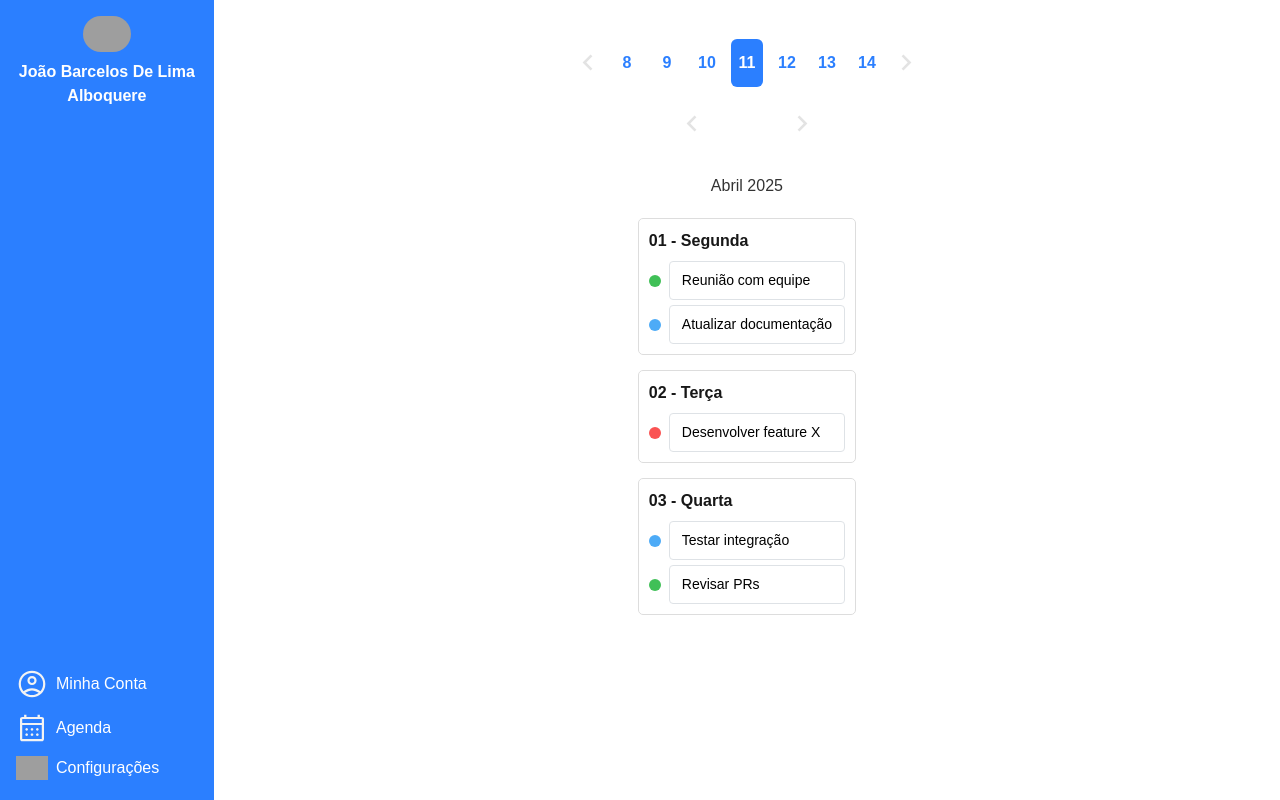
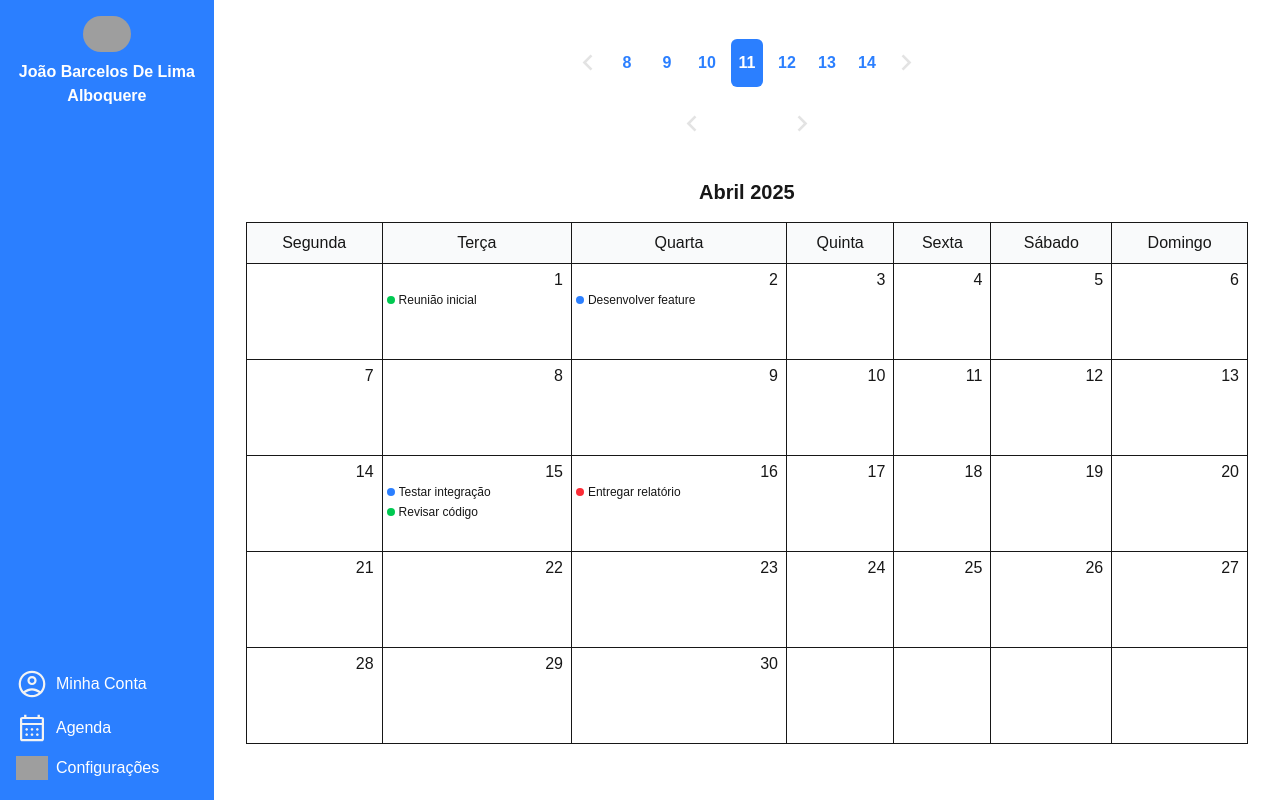
Before and after one commit to yanchagas04/MelembraAI, a Next.js app: page / in a window 1280 px wide. Built offline with nearby package versions, Linux system fonts and the light colour scheme; grey boxes are pictures that could not be loaded.

Commit message:
Agenda - 1.1.0
colocado em forma de calendario

a cor nao se altera - resolver isso pro proximo commit

```diff
--- a/src/app/page.tsx
+++ b/src/app/page.tsx
@@ -1,77 +1,130 @@
 import BarraLateral from "@/components/barraLateral/BarraLateral";
 import SeletorDiaMes from "@/components/seletorDiaMes/SeletorDiaMes";
-import Agenda from "@/components/Agenda/Index";
 
 export default function Home() {
-  // Exemplo de dados para a agenda
-  const diasDaSemana: DiaAgenda[] = [
+  // Dados de exemplo para a agenda (Abril 2025)
+  const diasDaSemana = ['Segunda', 'Terça', 'Quarta', 'Quinta', 'Sexta', 'Sábado', 'Domingo'];
+
+  const diasAgenda: DiaAgenda[] = [
     {
-      numero: "01",
-      nome: "Segunda",
+      numero: "1",
+      nome: "Terça",
       tarefas: [
         {
           id: 1,
-          tarefa: "Reunião com equipe",
-          createdAt: "2025-04-01T09:00:00",
-          scheduledTo: "2025-04-01T10:00:00",
+          tarefa: "Reunião inicial",
           status: 1 // Feita
-        },
+        }
+      ]
+    },
+    {
+      numero: "2",
+      nome: "Quarta",
+      tarefas: [
         {
           id: 2,
-          tarefa: "Atualizar documentação",
-          createdAt: "2025-04-01T09:00:00",
-          scheduledTo: "2025-04-01T14:00:00",
+          tarefa: "Desenvolver feature",
           status: 0 // Pendente
         }
       ]
     },
     {
-      numero: "02",
+      numero: "15",
       nome: "Terça",
       tarefas: [
         {
           id: 3,
-          tarefa: "Desenvolver feature X",
-          createdAt: "2025-04-02T09:00:00",
-          scheduledTo: "2025-04-02T12:00:00",
-          status: 2 // Atrasada
+          tarefa: "Testar integração",
+          status: 0 // Pendente
+        },
+        {
+          id: 4,
+          tarefa: "Revisar código",
+          status: 1 // Feita
         }
       ]
     },
     {
-      numero: "03",
+      numero: "16",
       nome: "Quarta",
       tarefas: [
         {
-          id: 4,
-          tarefa: "Testar integração",
-          createdAt: "2025-04-03T09:00:00",
-          scheduledTo: "2025-04-03T11:00:00",
-          status: 0 // Pendente
-        },
-        {
           id: 5,
-          tarefa: "Revisar PRs",
-          createdAt: "2025-04-03T09:00:00",
-          scheduledTo: "2025-04-03T15:00:00",
-          status: 1 // Feita
+          tarefa: "Entregar relatório",
+          status: 2 // Atrasada
         }
       ]
     }
   ];
 
+  // Configuração do calendário (Abril 2025 começa na Terça)
+  const semanas = [
+    [null, 1, 2, 3, 4, 5, 6],    // Primeira semana
+    [7, 8, 9, 10, 11, 12, 13],    // Segunda semana
+    [14, 15, 16, 17, 18, 19, 20], // Terceira semana
+    [21, 22, 23, 24, 25, 26, 27], // Quarta semana
+    [28, 29, 30, null, null, null, null] // Quinta semana
+  ];
+
   return (
     <div className="flex flex-row w-screen h-screen">
       <BarraLateral foto_perfil={null} nome="João Barcelos De Lima Alboquere" />
-      <div className="flex flex-col items-center justify-start w-full h-full p-6 sm:p-8">
+      <div className="flex flex-col items-center w-full h-full p-6 sm:p-8 overflow-y-auto">
         <SeletorDiaMes />
-        <Agenda mes={3} dias={diasDaSemana} />
+
+        <div className="w-full max-w-5xl mt-6">
+          <div className="text-center text-xl font-bold mb-4">Abril 2025</div>
+
+          <table className="w-full border-collapse">
+            <thead>
+              <tr>
+                {diasDaSemana.map(dia => (
+                  <th key={dia} className="p-2 border bg-gray-50 font-medium">
+                    {dia}
+                  </th>
+                ))}
+              </tr>
+            </thead>
+            <tbody>
+              {semanas.map((semana, semanaIndex) => (
+                <tr key={`semana-${semanaIndex}`}>
+                  {semana.map((dia, diaIndex) => (
+                    <td
+                      key={`dia-${semanaIndex}-${diaIndex}`}
+                      className="h-24 p-1 border align-top"
+                    >
+                      {dia && (
+                        <div className="flex flex-col h-full">
+                          <div className="text-right font-medium pr-1">{dia}</div>
+                          <div className="flex-grow overflow-y-auto">
+                            {diasAgenda
+                              .filter(d => d.numero === dia.toString())
+                              .flatMap(d => d.tarefas)
+                              .map(tarefa => (
+                                <div key={tarefa.id} className="flex items-center mb-1">
+                                  <div className={`w-2 h-2 rounded-full mr-1 ${
+                                    tarefa.status === 1 ? 'bg-green-500' :
+                                    tarefa.status === 2 ? 'bg-red-500' : 'bg-blue-500'
+                                  }`}></div>
+                                  <span className="text-xs truncate">{tarefa.tarefa}</span>
+                                </div>
+                              ))}
+                          </div>
+                        </div>
+                      )}
+                    </td>
+                  ))}
+                </tr>
+              ))}
+            </tbody>
+          </table>
+        </div>
       </div>
     </div>
   );
 }
 
-// Adicione esta interface no mesmo arquivo ou melhor ainda, importe do seu arquivo de tipos
+// Tipos (melhor mover para um arquivo types.ts)
 interface DiaAgenda {
   numero: string;
   nome: string;
@@ -81,7 +134,5 @@ interface DiaAgenda {
 interface Tarefa {
   id: number;
   tarefa: string;
-  createdAt: string;
-  scheduledTo: string;
-  status: 0 | 1 | 2;
+  status: 0 | 1 | 2; // 0=Pendente, 1=Feita, 2=Atrasada
 }
--- a/src/components/Agenda/DiaAgenda.tsx
+++ b/src/components/Agenda/DiaAgenda.tsx
@@ -1,27 +1,33 @@
 import React from 'react';
-import TarefaItem from './TarefaItem';
-import styles from './styles.module.css';
+import { Tarefa } from './types';
 
 interface DiaAgendaProps {
   numero: string;
   nome: string;
-  tarefas: Array<{
-    id: number;
-    tarefa: string;
-    status: 0 | 1 | 2;
-  }>;
+  tarefas: Tarefa[];
 }
 
 const DiaAgenda: React.FC<DiaAgendaProps> = ({ numero, nome, tarefas }) => {
   return (
-    <div className={styles.diaContainer}>
-      <div className={styles.diaTitulo}>
-        {numero} - {nome}
-      </div>
-      <div className={styles.tarefasContainer}>
-        {tarefas.map(tarefa => (
-          <TarefaItem key={tarefa.id} {...tarefa} />
+    <div className="h-full flex flex-col">
+      <div className="font-bold text-right mb-1">{numero}</div>
+      <div className="flex-grow overflow-y-auto">
+        {tarefas.slice(0, 3).map(tarefa => (
+          <div key={tarefa.id} className="flex items-center mb-1">
+            <div
+              className={`w-2 h-2 rounded-full mr-1 ${
+                tarefa.status === 1 ? 'bg-green-500' :
+                tarefa.status === 2 ? 'bg-red-500' : 'bg-slate-700'
+              }`}
+            />
+            <span className="text-xs truncate">{tarefa.tarefa}</span>
+          </div>
         ))}
+        {tarefas.length > 3 && (
+          <div className="text-xs text-gray-500 text-center mt-1">
+            +{tarefas.length - 3} mais
+          </div>
+        )}
       </div>
     </div>
   );
--- a/src/components/Agenda/TarefaItem.tsx
+++ b/src/components/Agenda/TarefaItem.tsx
@@ -10,18 +10,16 @@ interface TarefaItemProps {
 const TarefaItem: React.FC<TarefaItemProps> = ({ tarefa, status }) => {
   const getCorStatus = () => {
     switch (status) {
-      case 1: return styles.statusFeito; // Verde
-      case 2: return styles.statusAtrasado; // Vermelho
-      default: return styles.statusPendente; // Azul
+      case 1: return styles.statusFeito;
+      case 2: return styles.statusAtrasado;
+      default: return styles.statusPendente;
     }
   };
 
   return (
-    <div className={styles.tarefaContainer}>
+    <div className={styles.tarefaItem}>
       <div className={`${styles.statusIndicator} ${getCorStatus()}`}></div>
-      <div className={styles.tarefaBox}>
-        {tarefa}
-      </div>
+      <div className={styles.tarefaTexto}>{tarefa}</div>
     </div>
   );
 };
--- a/src/components/Agenda/index.tsx
+++ b/src/components/Agenda/index.tsx
@@ -1,29 +1,77 @@
 import React from 'react';
-import styles from './styles.module.css';
 import DiaAgenda from './DiaAgenda';
 import { AgendaProps } from './types';
 
-
-const meses = [
-  'Janeiro', 'Fevereiro', 'Março', 'Abril', 'Maio', 'Junho',
-  'Julho', 'Agosto', 'Setembro', 'Outubro', 'Novembro', 'Dezembro'
-];
+const diasDaSemana = ['Segunda', 'Terça', 'Quarta', 'Quinta', 'Sexta', 'Sábado', 'Domingo'];
 
 const Agenda: React.FC<AgendaProps> = ({ mes, dias }) => {
+  // Obter o primeiro dia da semana do mês (0 = Domingo, 1 = Segunda, etc.)
+  const primeiroDiaSemana = new Date(new Date().getFullYear(), mes, 1).getDay();
+  // Ajuste para começar na segunda-feira (1)
+  const offset = primeiroDiaSemana === 0 ? 6 : primeiroDiaSemana - 1;
+
+  // Criar array de dias do mês
+  const diasNoMes = new Date(new Date().getFullYear(), mes + 1, 0).getDate();
+  const diasArray = Array.from({ length: diasNoMes }, (_, i) => i + 1);
+
+  // Criar matriz de semanas (5 semanas)
+  const semanas: (number | null)[][] = [];
+  let semanaAtual = Array(7).fill(null);
+
+  // Preencher dias vazios no início
+  for (let i = 0; i < offset; i++) {
+    semanaAtual[i] = null;
+  }
+
+  // Preencher com os dias do mês
+  diasArray.forEach((dia, index) => {
+    const posicao = (offset + index) % 7;
+    semanaAtual[posicao] = dia;
+
+    if (posicao === 6 || index === diasArray.length - 1) {
+      semanas.push([...semanaAtual]);
+      semanaAtual = Array(7).fill(null);
+    }
+  });
+
   return (
-    <div className={styles.agendaContainer}>
-      <h2 className={styles.mesTitulo}>{meses[mes]} {new Date().getFullYear()}</h2>
+    <div className="font-sans max-w-4xl mx-auto p-5">
+      <h2 className="text-center mb-5 text-2xl text-gray-800">Abril 2025</h2>
 
-      <div className={styles.diasContainer}>
-        {dias.map((dia, index) => (
-          <DiaAgenda
-            key={index}
-            numero={dia.numero}
-            nome={dia.nome}
-            tarefas={dia.tarefas}
-          />
-        ))}
-      </div>
+      <table className="w-full border-collapse table-fixed">
+        <thead>
+          <tr>
+            {diasDaSemana.map(dia => (
+              <th
+                key={dia}
+                className="p-3 text-center font-bold !bg-slate-800 text-white border border-blue-700"
+              >
+                {dia}
+              </th>
+            ))}
+          </tr>
+        </thead>
+        <tbody>
+          {semanas.map((semana, index) => (
+            <tr key={`semana-${index}`}>
+              {semana.map((dia, diaIndex) => (
+                <td
+                  key={`dia-${index}-${diaIndex}`}
+                  className="h-28 align-top border border-gray-300 p-2"
+                >
+                  {dia ? (
+                    <DiaAgenda
+                      numero={dia.toString()}
+                      nome={diasDaSemana[diaIndex]}
+                      tarefas={dias.find(d => d.numero === dia.toString())?.tarefas || []}
+                    />
+                  ) : null}
+                </td>
+              ))}
+            </tr>
+          ))}
+        </tbody>
+      </table>
     </div>
   );
 };
--- a/src/components/Agenda/styles.module.css
+++ /dev/null
@@ -1,71 +0,0 @@
-/* Estilos existentes mantidos */
-.agendaContainer {
-    font-family: Arial, sans-serif;
-    max-width: 800px;
-    margin: 0 auto;
-    padding: 20px;
-  }
-
-  .mesTitulo {
-    text-align: center;
-    margin-bottom: 20px;
-    color: #333;
-  }
-
-  .diasContainer {
-    display: flex;
-    flex-direction: column;
-    gap: 15px;
-  }
-
-  .diaContainer {
-    border: 1px solid #ddd;
-    border-radius: 5px;
-    padding: 10px;
-  }
-
-  .diaTitulo {
-    font-weight: bold;
-    margin-bottom: 8px;
-  }
-
-  .tarefasContainer {
-    display: flex;
-    flex-direction: column;
-    gap: 5px;
-  }
-
-  /* Novos estilos para o novo design */
-  .tarefaContainer {
-    display: flex;
-    align-items: center;
-    gap: 8px;
-  }
-
-  .statusIndicator {
-    width: 12px;
-    height: 12px;
-    border-radius: 50%;
-  }
-
-  .statusPendente {
-    background-color: #4dabf7; /* Azul */
-  }
-
-  .statusFeito {
-    background-color: #40c057; /* Verde */
-  }
-
-  .statusAtrasado {
-    background-color: #fa5252; /* Vermelho */
-  }
-
-  .tarefaBox {
-    padding: 8px 12px;
-    border-radius: 4px;
-    font-size: 14px;
-    color: #000; /* Texto preto */
-    background-color: #fff; /* Fundo branco */
-    border: 1px solid #dee2e6; /* Borda sutil */
-    flex-grow: 1;
-  }
```
